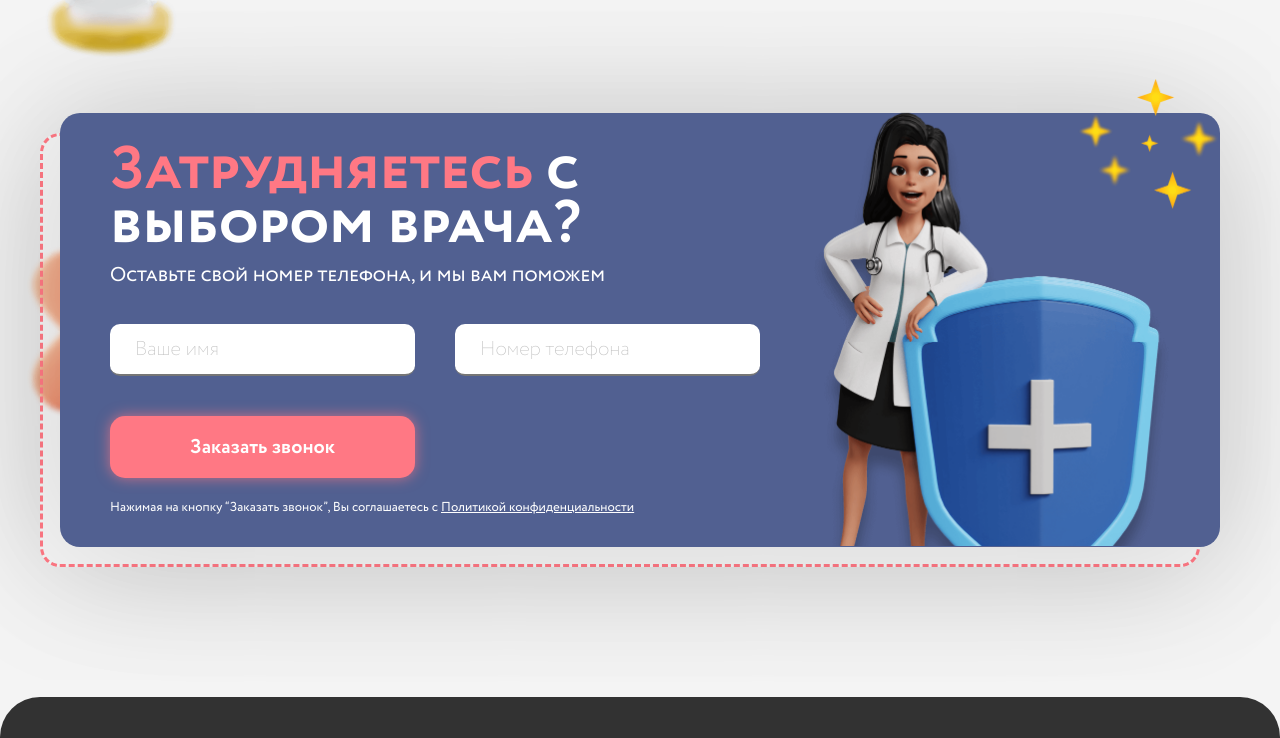
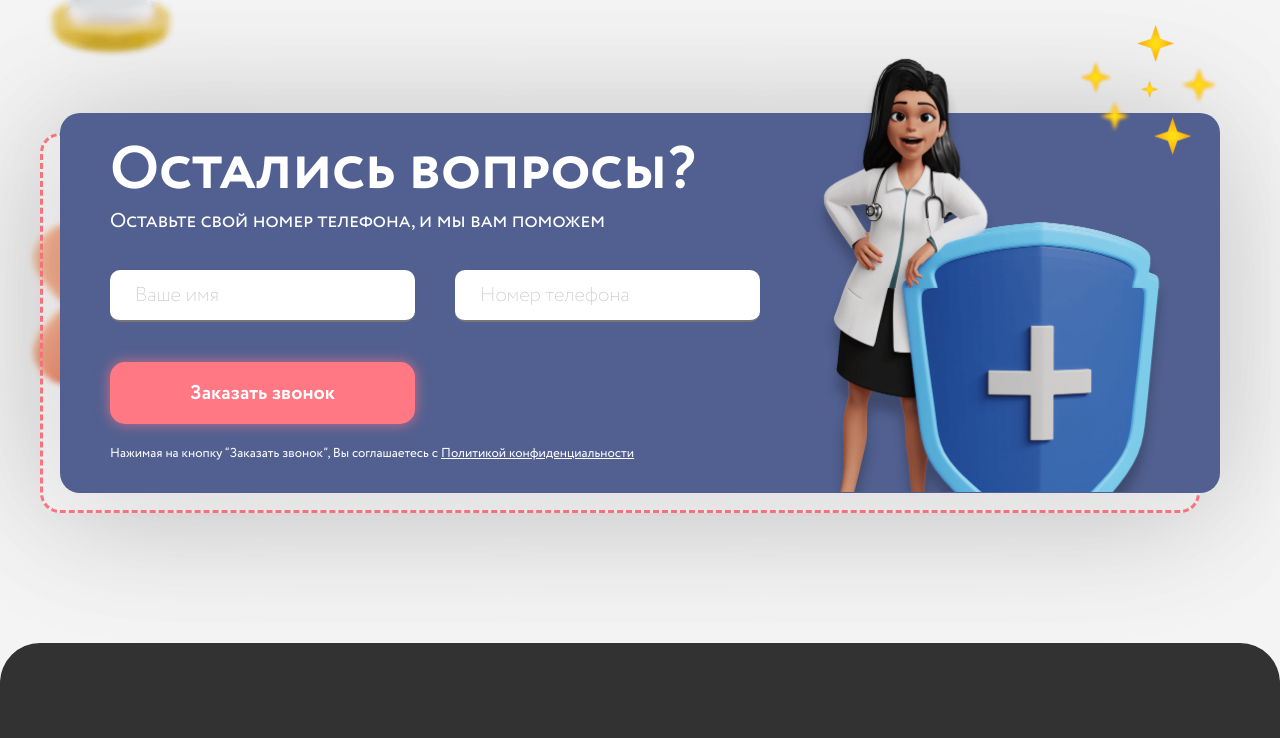
Before and after one commit to wmsangel/kolibel, a website: page programms.html in a window 1280 px wide. Shown: the part 2115-2853 px from the top of the page. Drawn offline with nearby package versions, Linux system fonts and the light colour scheme; some packages are replaced by stand-ins of ours; a script that the page names is missing; files whose address does not match are found by name; a web font is replaced by a local one.

Commit message:
Правки

```diff
--- a/programms.html
+++ b/programms.html
@@ -322,7 +322,7 @@
                     <div class="contact-form">
                         <form action="#">
                             <div class="form-title">
-                                <span>Затрудняетесь</span> с выбором врача?
+                                Остались вопросы?
                             </div>
                             <div class="form-subtitle">
                                 Оставьте свой номер телефона, и мы вам поможем
```
Also changed, not shown: doctor-details.html (+1 -1 lines), services.html (+1 -1 lines).
